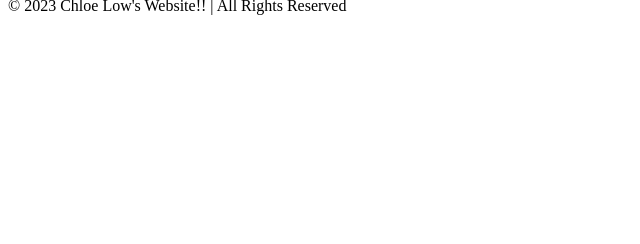
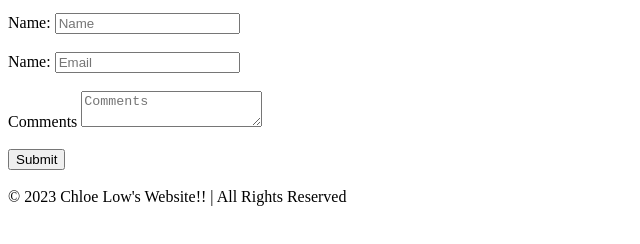
Before and after one commit to chloe526/Hack4Impact, a plain HTML site: page starter-pack/contact.html in a window 1280 px wide. Shown: the part 258-502 px from the top of the page, without its empty margins (0-640 px from the left). Drawn offline with Linux system fonts and the light colour scheme.

Commit message:
feat: added a form into contact.html

```diff
--- a/starter-pack/contact.html
+++ b/starter-pack/contact.html
@@ -22,8 +22,22 @@
         </nav>
         <main>
             <h1 class="page-title"> Contact </h1>
-            This lists the best way to contact me.
+            <p>This lists the best way to contact me.</p>
+
+            <form id="contact-form">
+                <label for="name">Name: </label>
+                <input type="text" id="name" name="name" placeholder="Name" required />
+                <br></br>
+                <label for="email">Name: </label>
+                <input type="text" id="email" name="email" placeholder="Email" required />
+                <br></br>
+                <label for="comments">Comments</label>
+                <textarea id="comments" name="comments" placeholder="Comments" required></textarea>
+                <br></br>
+                <input type="submit" value="Submit" />
+            </form>
         </main>
+        <br>
         <footer class = "footer"> © 2023 Chloe Low's Website!! | All Rights Reserved </footer>
     </body>
 </html>
```
